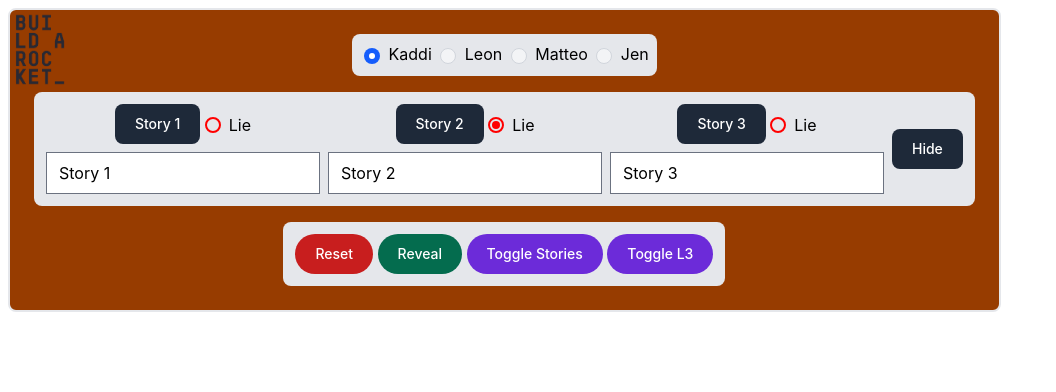
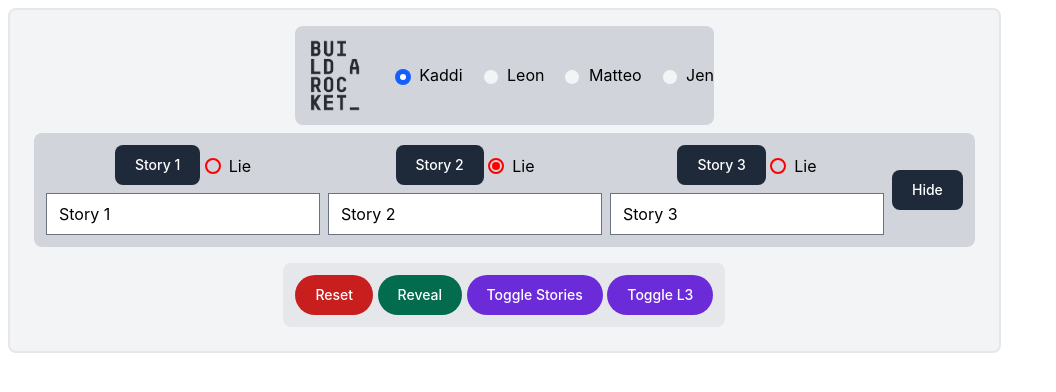
Before and after one commit to BLRKClemens/Congstar_stories, a website: page frontends/admin/index.html in a window 1280 px wide. Shown: the whole page, without its empty margins (0-1056 px from the left). Drawn offline with nearby package versions, Linux system fonts and the light colour scheme; no server answers.

Commit message:
BLRK Logo Position changed, Button Feedback for Story 1-3 + Hide more recognition (outline fuckup, gray is no color)

```diff
--- a/frontends/admin/index.html
+++ b/frontends/admin/index.html
@@ -16,59 +16,57 @@
   <script src="/socket.io/socket.io.js"></script>
 
   <body>
-    <img
-      src="../img/blrk_alpha.png"
-      alt=""
-      class="absolute top-0 left-0 w-[80px]"
-    />
-    <div
-      class="flex flex-col items-center w-fit border-2 m-2 rounded-lg p-4 min-w-[500px] bg-amber-800"
-    >
-      <div class="p-2 bg-gray-200 rounded-lg m-2">
-        <label
-          ><input
+  <!-- blrk red hexcode: #e62249-->
+    <div class="flex flex-col items-center w-fit border-2 m-2 rounded-lg bg-gray-100 p-4 min-w-[500px]">
+      <div class="flex items-center gap-4 pr-5 m-3 bg-gray-300 rounded-lg">
+        <img
+          src="../img/blrk_alpha.png"
+          alt=""
+          class="w-[80px]"
+        />
+        <label>
+          <input
             type="radio"
             name="names"
             value="0"
             class="gray-radio-button"
             checked
           />
-          Kaddi</label
-        >
-
-        <label
-          ><input
+          Kaddi
+        </label>
+        <label>
+          <input
             type="radio"
             name="names"
             value="1"
             class="gray-radio-button"
           />
-          Leon</label
-        >
-        <label
-          ><input
+          Leon
+        </label>
+        <label>
+          <input
             type="radio"
             name="names"
             value="2"
             class="gray-radio-button"
           />
-          Matteo</label
-        >
-        <label
-          ><input
+          Matteo
+        </label>
+        <label>
+          <input
             type="radio"
             name="names"
             value="3"
             class="gray-radio-button"
           />
-          Jen</label
-        >
+          Jen
+        </label>
       </div>
 
       <div
-        class="storyContainer p-3 bg-gray-200 rounded-lg m-2 flex items-center gap-2"
+        class="flex items-center gap-2 p-3 m-2 bg-gray-300 rounded-lg storyContainer"
       >
-        <div class="flex items-center flex-col gap-2">
+        <div class="flex flex-col items-center gap-2">
           <div>
             <button onclick="attachLabel(0)" class="gray-button">
               Story 1
@@ -83,7 +81,7 @@
           <input type="text" value="Story 1" />
         </div>
 
-        <div class="flex items-center flex-col gap-2">
+        <div class="flex flex-col items-center gap-2">
           <div>
             <button onclick="attachLabel(1)" class="gray-button">
               Story 2
@@ -98,7 +96,7 @@
 
           <input type="text" value="Story 2" />
         </div>
-        <div class="flex items-center flex-col gap-2">
+        <div class="flex flex-col items-center gap-2">
           <div>
             <button onclick="attachLabel(2)" class="gray-button">
               Story 3
@@ -116,7 +114,7 @@
         <button onclick="hideLabel()" class="gray-button">Hide</button>
       </div>
 
-      <div class="w-fit p-3 bg-gray-200 rounded-lg m-2">
+      <div class="p-3 m-2 bg-gray-200 rounded-lg w-fit">
         <button
           onclick="reset()"
           class="text-white bg-red-700 hover:bg-red-800 focus:outline-none focus:ring-4 focus:ring-red-300 font-medium rounded-full text-sm px-5 py-2.5 text-center dark:bg-red-600 dark:hover:bg-red-700 dark:focus:ring-red-900"
```
Also changed, not shown: frontends/tailwind.css.
